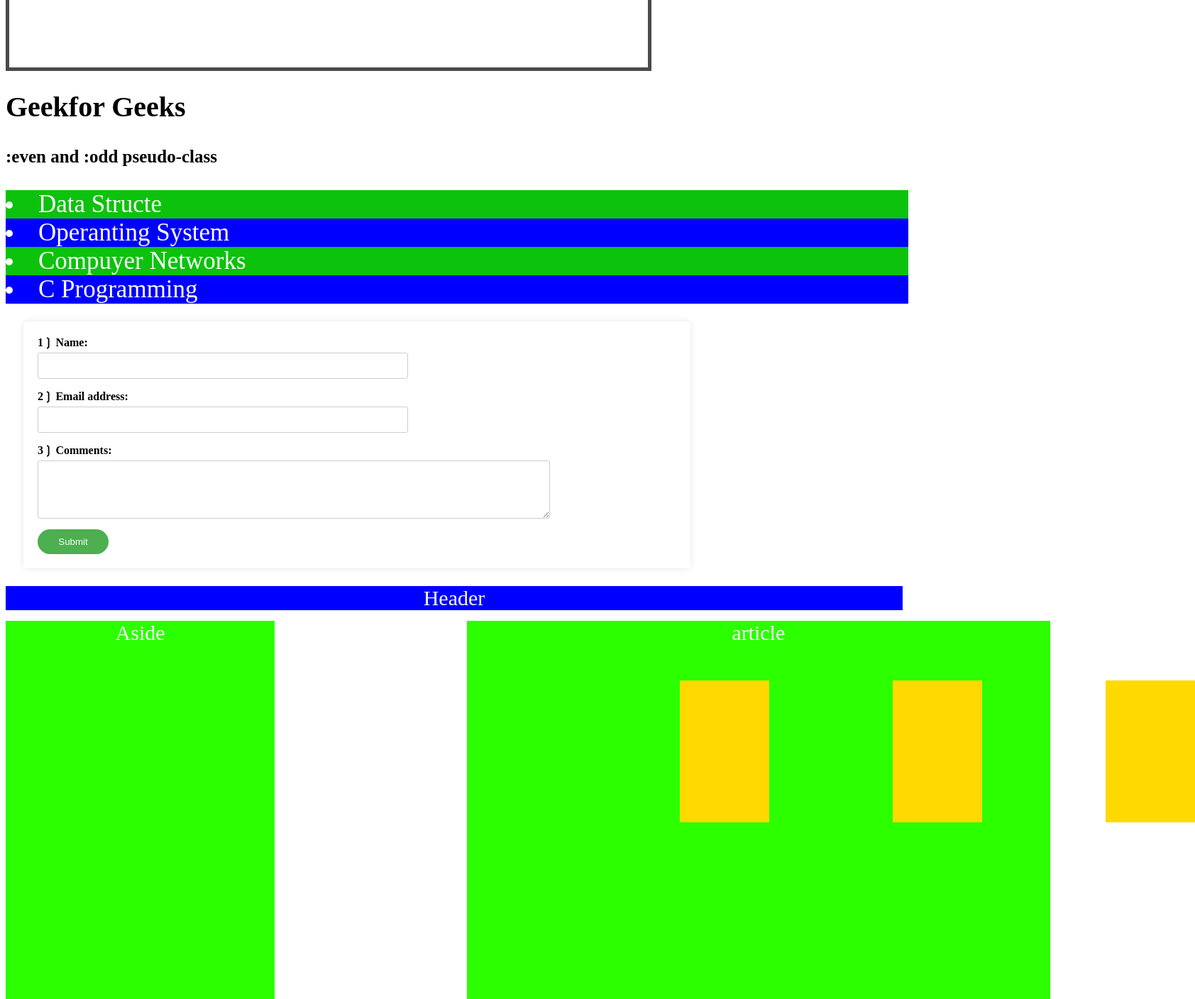
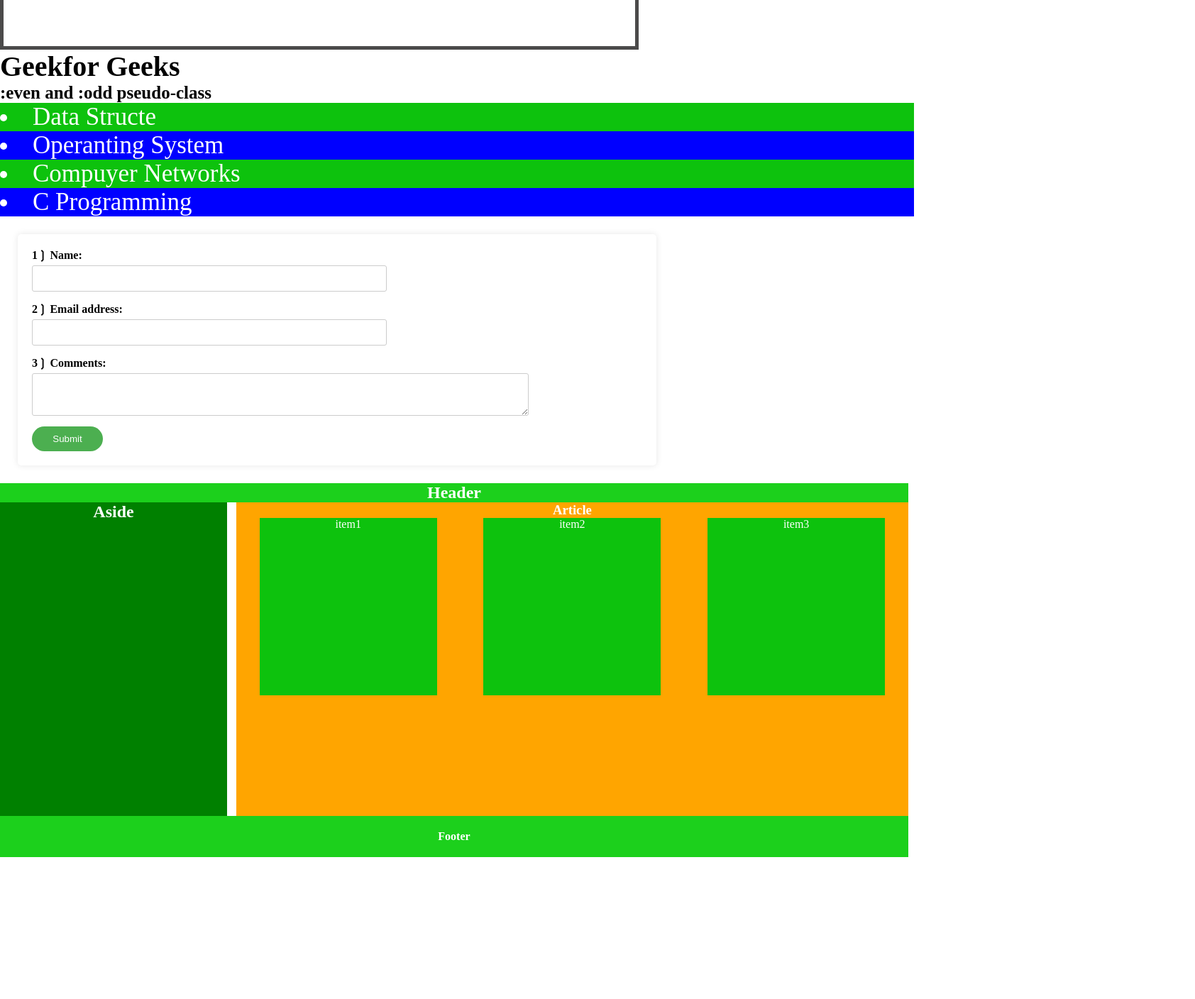
Before and after one commit to samirgojali/animation, a plain HTML site: page index.html in a window 1280 px wide. Shown: the part 2560-3968 px from the top of the page at 71% size, 1684 px wide, since content can reach past the window. Drawn offline with Linux system fonts and the light colour scheme.

Commit message:
csstask2

```diff
--- a/index.html
+++ b/index.html
@@ -28,10 +28,10 @@
 
 
 <div class="boxk">
-    <div style=" border: 1px solid black;">Div 1</div>
-    <div style=" border: 1px solid black;">Div 2</div>
-    <div style=" border: 1px solid black;">Div 3</div>
-    <div style=" border: 1px solid black;">Div 4</div>
+    <div style=" border: 1px solid black; background-color: white;">Div 1</div>
+    <div style=" border: 1px solid black; background-color: white;">Div 2</div>
+    <div style=" border: 1px solid black; background-color: white;">Div 3</div>
+    <div style=" border: 1px solid black; background-color: white;">Div 4</div>
 </div>
 
 <!--------------------------------Task 4--------------------------------------------->
@@ -72,15 +72,29 @@
 </section>
 
 <!--------------------------------Task 7--------------------------------------------->
-<div class="divvv">
-    <div>Header</div>
-    <div>Aside</div>
-    <div>article</div>
-    <div>Footer</div>
-    <div></div>
-    <div></div>
-    <div></div>
+
+<section id="section-7">
+
+    <header id="header">
+        <h1>Header</h1>
+    </header>
+    <div class="anaqutu">
+    <aside class="aside">
+        <h2>Aside</h2>
+    </aside>
+    <article class="article">
+        <h3>Article</h3>
+        <div class="parrend">
+            <div>item1</div>
+            <div>item2</div>
+            <div>item3</div>
+        </div>
+    </article>
 </div>
+    <footer id="footer">
+        <h4>Footer</h4>
+    </footer>
+</section>
 
 <!--------------------------------Task 8--------------------------------------------->
 <div>
--- a/style.css
+++ b/style.css
@@ -1,5 +1,12 @@
 
 /*Task 1*/
+
+*{
+    margin: 0;
+    padding: 0;
+    box-sizing: border-box;
+}
+
 .box{
     height: 700px;
     width: 800px;
@@ -190,65 +197,64 @@ input[type="submit"]  {
 
 /*Task 6*/
 
-.divvv{
+section{
+    width: 100%;
+}
+
+#section-7 #header{
     position: relative;
+    background-color: rgb(28, 208, 28);
     color: white;
     text-align: center;
-    font-size: 30px;
+}
+
+#section-7 #footer{
+    background-color: rgb(28, 208, 28);
+    color: white;
+    text-align: center;
+    position: absolute;
+    bottom: 0;
+    width: 100%;
+    padding: 20px 0;
+}
+
+
+#section-7{
     position: relative;
 }
 
-.divvv div:nth-child(1){
-   background-color: blue;
+.anaqutu{
+    display: flex;
+    justify-content: space-between;
 }
 
+.anaqutu .aside{
+    background-color: green;
+    width: 25%;
+    height: 500px;
+    color: white;
+    text-align: center;
+}
 
-.divvv div:nth-child(2){
-    background-color: rgb(43, 255, 0);
-    width: 30%;
-    height: 700px;
-    margin-top: 15px;
- }
+.anaqutu .article{
+    background-color: orange;
+    width: 74%;
+    height: 100px;
+    height: 500px;
+    color: white;
+    text-align: center;
+}
 
+.parrend{
+    display: flex;
+    justify-content: space-around;
+}
 
- .divvv div:nth-child(3){
-    background-color: rgb(43, 255, 0);
-    width: 65%;
-    height: 700px;
-    margin-top: 15px;
-    margin-left: 650px;
-    margin-top: -700px;
- }
-
- .divvv div:nth-child(4){
-    background-color: rgb(255, 0, 0);
-    margin-top: 50px;
- }
-
- .divvv div:nth-child(5){
-    background-color: rgb(255, 217, 0);
-    width: 10%;
-    height: 200px;
-    margin-left: 950px;
-    margin-top: -700px;
- }
-
- .divvv div:nth-child(6){
-    background-color: rgb(255, 217, 0);
-    width: 10%;
-    height: 200px;
-    margin-left: 1250px;
-    margin-top: -200px;
- }
-
- .divvv div:nth-child(7){
-    background-color: rgb(255, 217, 0);
-    width: 10%;
-    height: 200px;
-    margin-left: 1550px;
-    margin-top: -200px;
- }
-
+.parrend div{
+    background-color: #0dc20d;
+    width: 250px;
+    height: 250px;
+}
 
 /*Task 7*/
 
```
